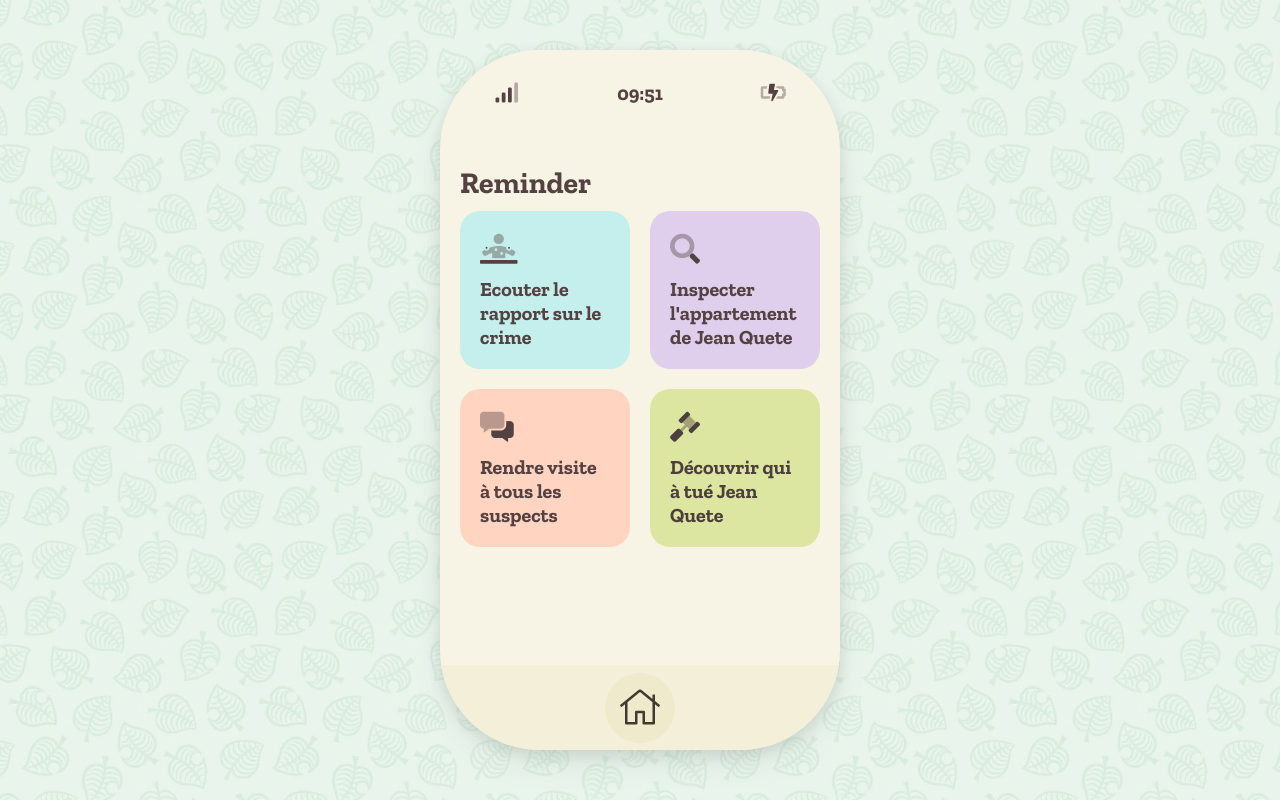
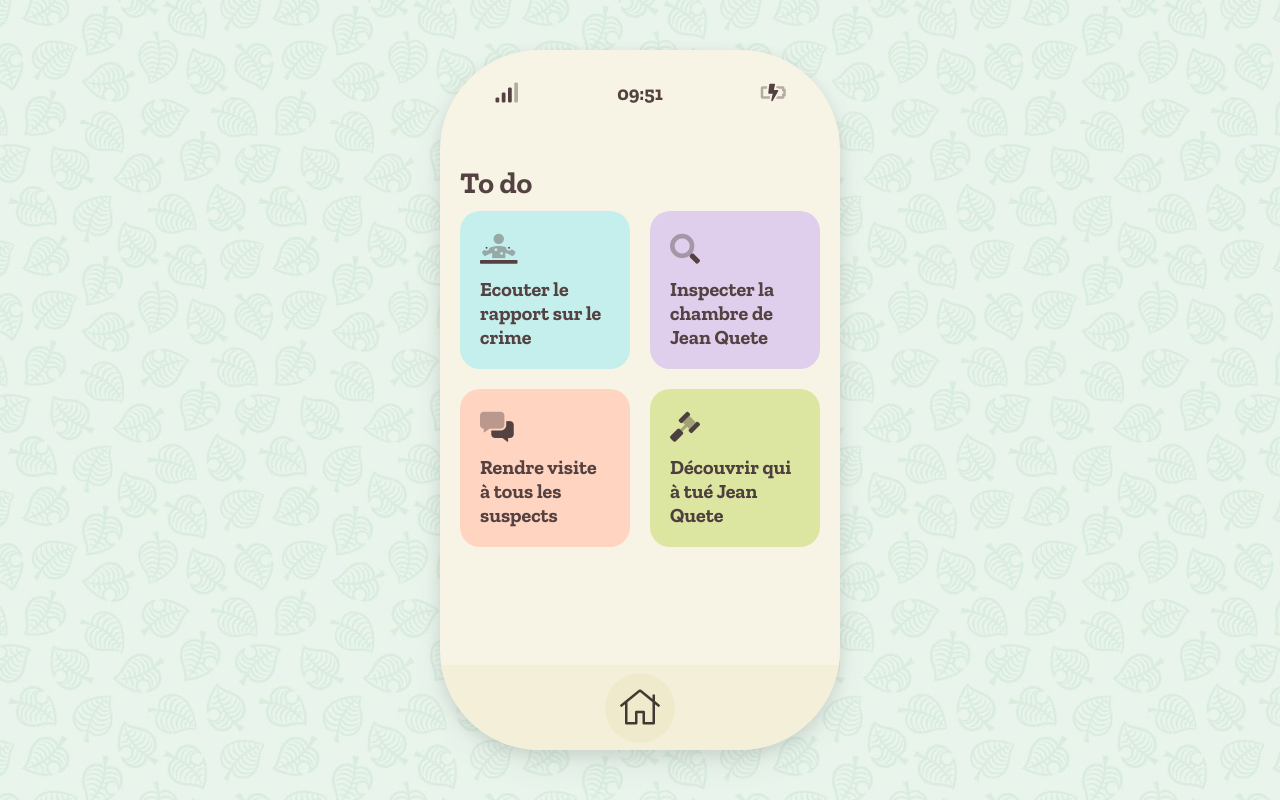
Before and after one commit to lefourbefromage/detektiv, a React (Create React App) app: page /reminders in a window 1280 px wide. Built offline with nearby package versions, Linux system fonts and the light colour scheme; a web font is replaced by a local one.

Commit message:
change todo

```diff
--- a/src/pages/nookphone/nookphone__home.js
+++ b/src/pages/nookphone/nookphone__home.js
@@ -26,7 +26,7 @@ const NookPhoneHome = () => {
 
                 <NavLink className="nookphone__app nookphone__app--notes" exact to="/reminders">
                     <LazyLoadImage className="nookphone__app__icon" src="./static/img/icons/reminders.png" alt="Notes" />
-                    <h2 className="nookphone__app__name">Reminders</h2>
+                    <h2 className="nookphone__app__name">To do</h2>
                 </NavLink>
 
                 <NavLink className="nookphone__app nookphone__app--suspects" exact to="/suspects">
--- a/src/pages/nookphone/nookphone__reminders.js
+++ b/src/pages/nookphone/nookphone__reminders.js
@@ -5,7 +5,7 @@ const NookPhoneReminders = () => {
     return (
         <NookPhone view="reminder">
           <div className="app reminder" >
-            <h1 className="app__title">Reminder</h1>
+            <h1 className="app__title">To do</h1>
             <ul className="reminder__list">
               <li className="reminder__item reminder__item--blue">
                 <div className="reminder__icon"><i className="fad fa-diagnoses"></i></div>
@@ -14,7 +14,7 @@ const NookPhoneReminders = () => {
 
               <li className="reminder__item reminder__item--pink">
                 <div className="reminder__icon"><i className="fad fa-search"></i></div>
-                <div className="reminder__text">Inspecter l'appartement de Jean Quete</div>
+                <div className="reminder__text">Inspecter la chambre de Jean Quete</div>
               </li>
 
               <li className="reminder__item reminder__item--orange">
```
